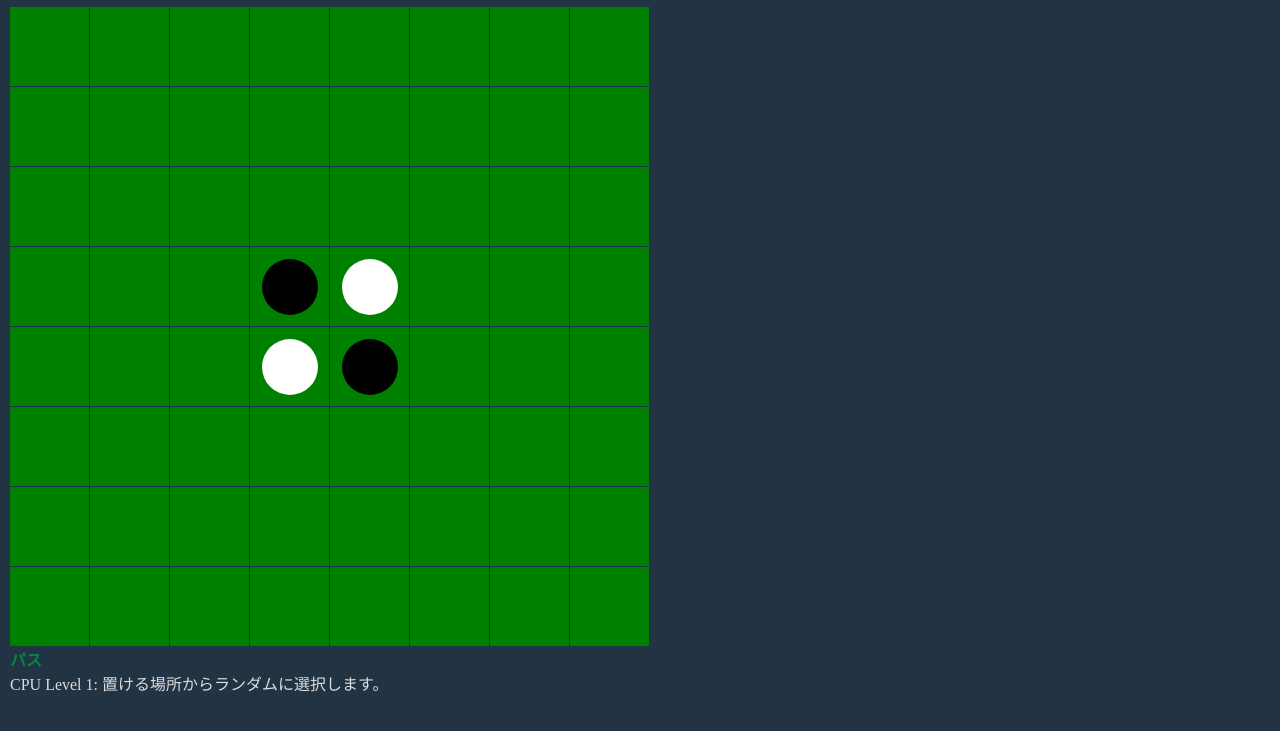
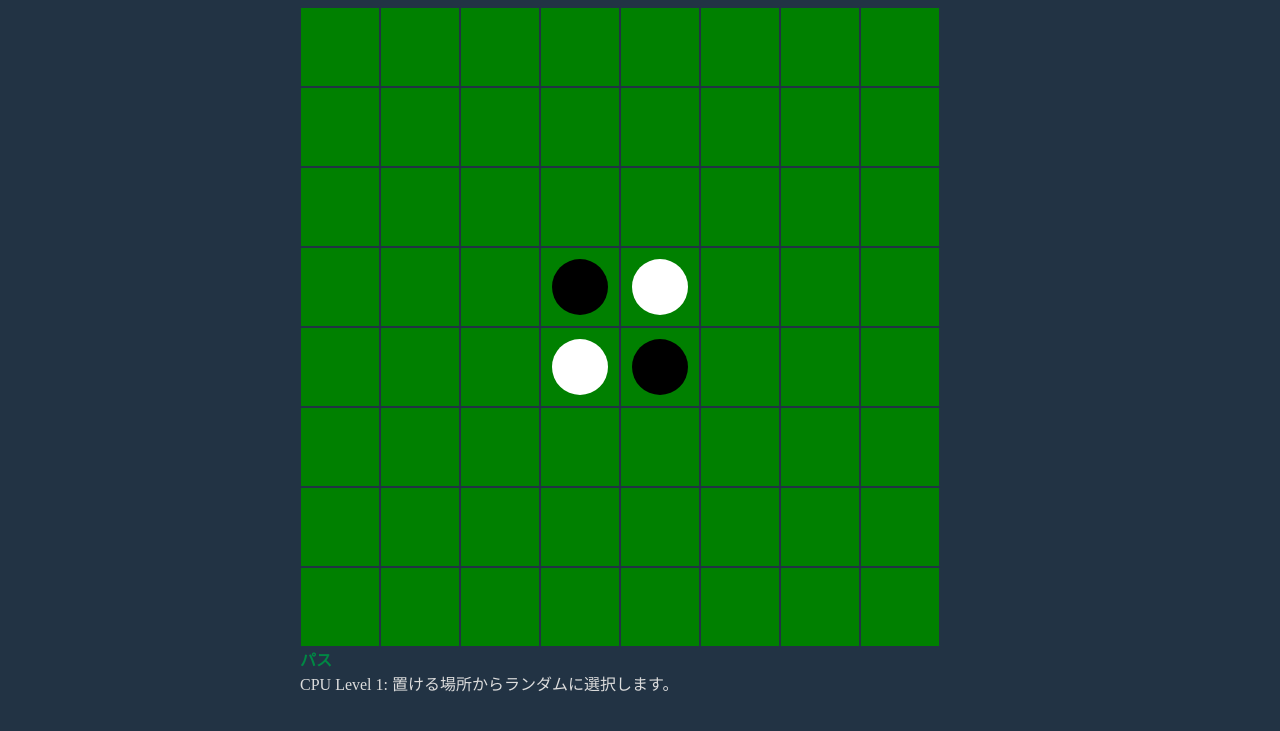
Before and after one commit to yubais/othello, a website built with webpack: page index.html in a window 1280 px wide. Shown: the part 69-800 px from the top of the page. Built offline with nearby package versions, Linux system fonts and the light colour scheme.

Commit message:
全体構造を修正

```diff
--- a/index.html
+++ b/index.html
@@ -2,6 +2,7 @@
 
 <head>
 <meta charset='utf-8' />
+<meta name="viewport" content="width=device-width, initial-scale=1.0">
 <title>オセロ</title>
 <style>
 body {
@@ -17,7 +18,12 @@ h1 {
 }
 #container {
 	margin: auto;
+	max-width: 680px;
 	padding: 10px;
+}
+canvas {
+	width: 100%;
+	max-width: 640px;
 }
 a {
 	font-weight: bold;
--- a/src/Controller.ts
+++ b/src/Controller.ts
@@ -4,18 +4,17 @@ export class Controller {
     canvas: HTMLCanvasElement
     passElement: HTMLAnchorElement
     board: Board
+    player = 'black'
 
     constructor(canvas: HTMLCanvasElement, pass: HTMLAnchorElement, board: Board) {
         this.canvas = canvas
-        this.canvas.onclick = this.click
-        this.canvas.onmousemove = this.move
-        this.canvas.onmouseout = this.mouseout
         this.board = board
         this.passElement = pass
         this.passElement.onclick = this.pass
     }
 
     click = (ev: MouseEvent) => {
+        // if (this.player !== this.board.turn) return
         const pos = this.getInnerPosition(ev)
         if (this.board.isPlaceable(pos)) {
             this.board.place(pos)
@@ -25,10 +24,11 @@ export class Controller {
     }
 
     move = (ev: MouseEvent) => {
+        // if (this.player !== this.board.turn) return
         this.board.selected = this.getInnerPosition(ev)
     }
 
-    mouseout = () => {
+    mouseout = (ev: MouseEvent) => {
         this.board.selected = [-1, -1]
     }
 
@@ -37,9 +37,9 @@ export class Controller {
     }
 
     getInnerPosition = (ev: MouseEvent): [number, number] => {
-        const offset = this.canvas.getClientRects()[0]
-        const ix = Math.floor((ev.clientX - offset.left) / this.canvas.width  * this.board.width)
-        const iy = Math.floor((ev.clientY - offset.top) / this.canvas.height * this.board.height)
+        const client = this.canvas.getClientRects()[0]
+        const ix = Math.floor((ev.clientX - client.left) / client.width  * this.board.width)
+        const iy = Math.floor((ev.clientY - client.top) / client.height * this.board.height)
         return [ix, iy]
     }
 }
--- /dev/null
+++ b/src/Logic.ts
@@ -0,0 +1,6 @@
+class Logic {
+    level: number
+    constructor() {
+
+    }
+}
--- a/src/View.ts
+++ b/src/View.ts
@@ -7,15 +7,15 @@ type color = "black" | "white"
 export class View {
     ctx: CanvasRenderingContext2D
     board: Board
-    width: number
-    height: number
+    width = 640
+    height = 640
     w_grid: number
     h_grid: number
 
     constructor(canvas: HTMLCanvasElement, board: Board) {
         const ctx = canvas.getContext('2d')
-        this.width = canvas.width
-        this.height = canvas.height
+        canvas.width = this.width
+        canvas.height = this.height
         this.w_grid = this.width / board.width
         this.h_grid = this.height / board.height
         if (ctx == null) {
@@ -24,9 +24,6 @@ export class View {
         this.ctx = ctx
         this.board = board
         this.draw()
-
-        // model 更新のたびに再描写したいが、うまい方法が思いつかないので暫定的にこうする
-        setInterval(this.draw, 100)
     }
 
     draw = () => {
@@ -50,7 +47,7 @@ export class View {
 
     drawBlank = (ix: number, iy: number) => {
         this.ctx.fillStyle = 'green'
-        this.ctx.fillRect(ix*this.w_grid, iy*this.h_grid, this.w_grid-1, this.h_grid-1)
+        this.ctx.fillRect(ix*this.w_grid+1, iy*this.h_grid+1, this.w_grid-2, this.h_grid-2)
     }
 
     drawSelected = (ix: number, iy: number) => {
--- a/src/main.ts
+++ b/src/main.ts
@@ -6,10 +6,32 @@ window.onload = () => {
     const pass = document.getElementById('pass') as HTMLAnchorElement
     const canvas = document.querySelector('canvas')
     if (!canvas) throw new Error("このブラウザには対応していません。")
-    canvas.width = 640
-    canvas.height = 640
+
+    const humanColor = 'black'
 
     const board = new Board()
-    const draw = new View(canvas, board)
+    const view = new View(canvas, board)
     const controller = new Controller(canvas, pass, board)
+
+    const humansTurn = ():boolean => {
+        return board.turn === 'black' // 暫定的にヒトは黒番で固定
+    }
+
+    canvas.onclick = (ev: MouseEvent) => {
+        if (!humansTurn) return
+        controller.click(ev)
+        view.draw()
+        // 対CPU戦ではここでCPUの思考が始まる
+    }
+
+    canvas.onmousemove = (ev: MouseEvent) => {
+        if (!humansTurn) return
+        controller.move(ev)
+        view.draw()
+    }
+
+    canvas.onmouseout = (ev: MouseEvent) => {
+        controller.mouseout(ev)
+        view.draw()
+    }
 }
```
